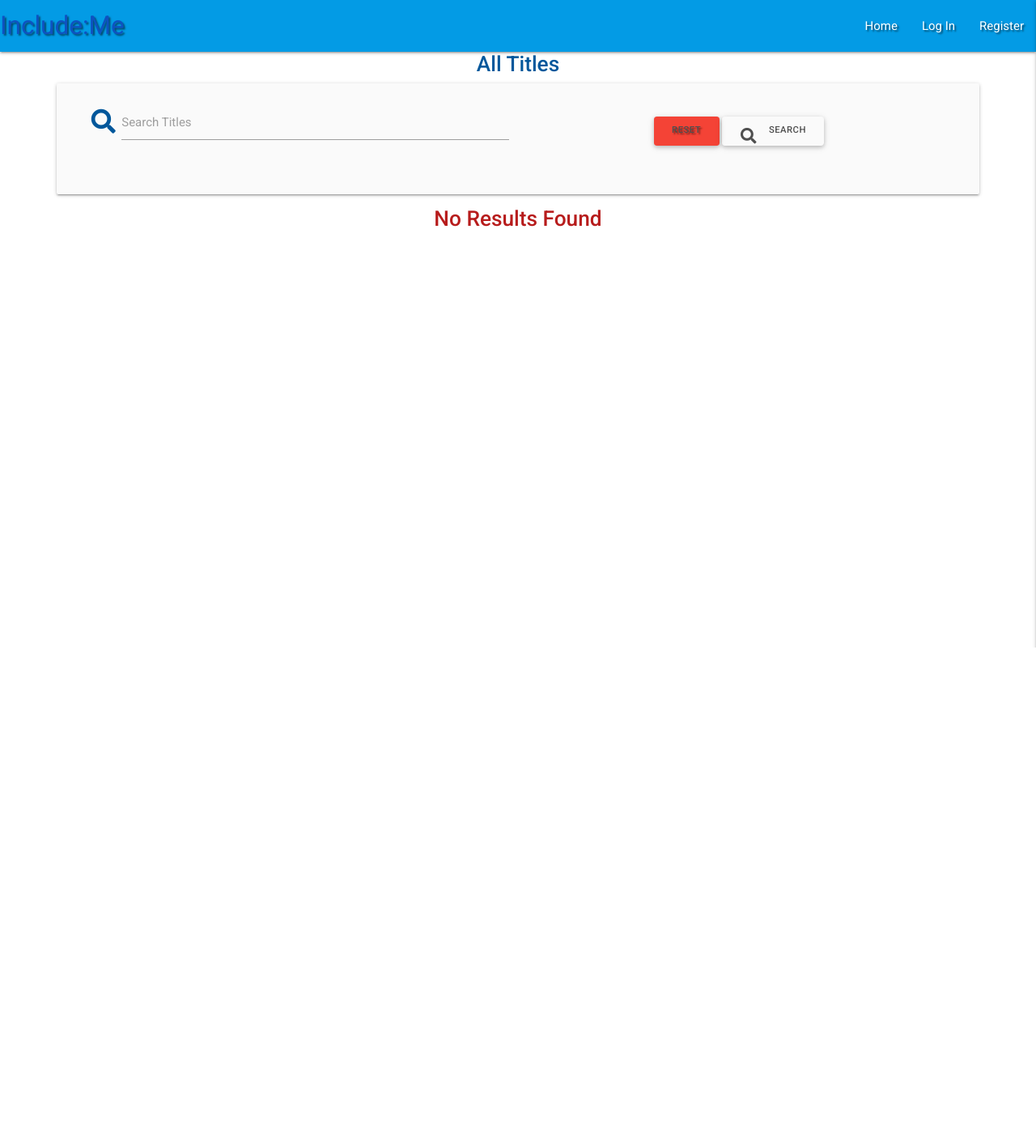
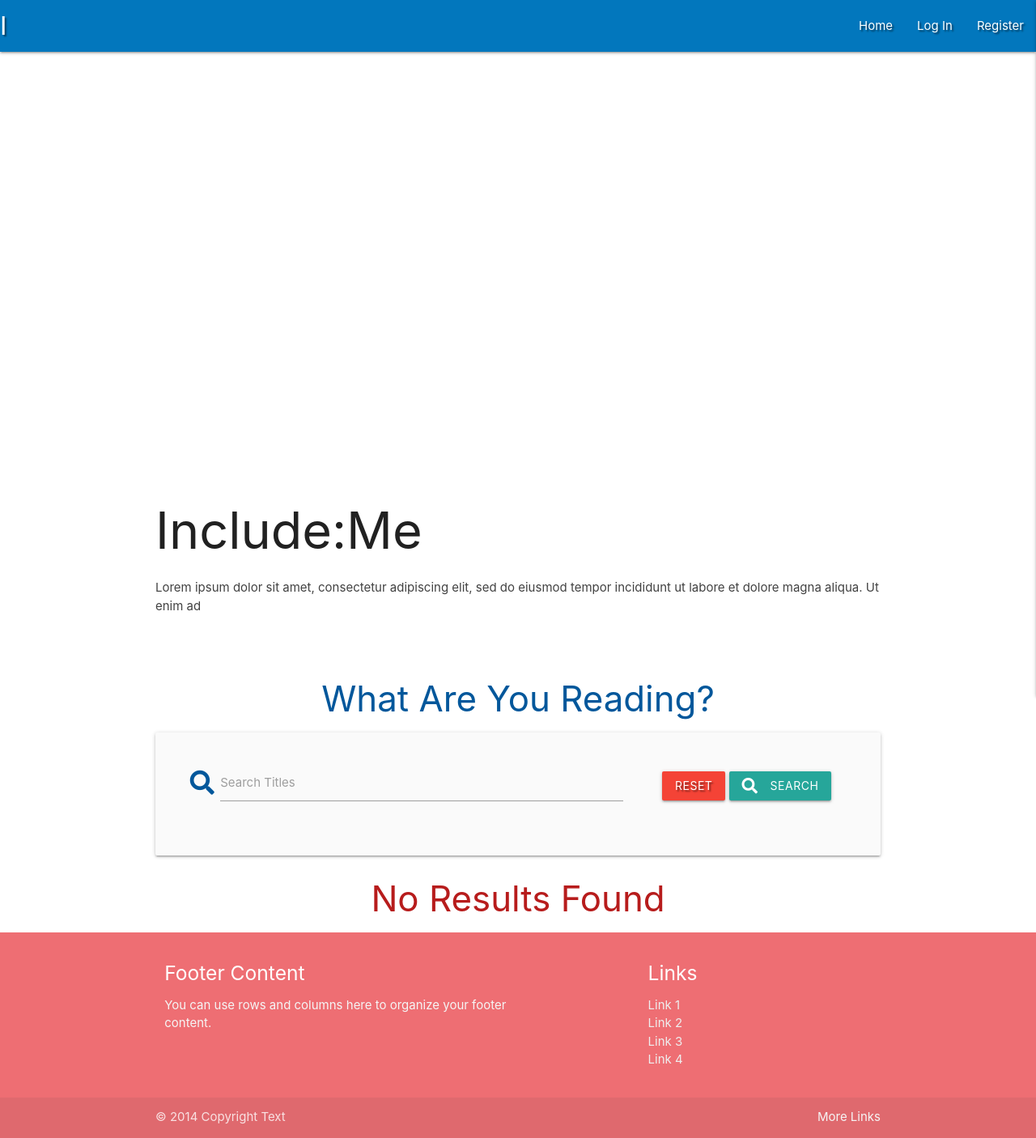
Before and after one commit to Benjamin144/Include-Me, a Flask app: page / in a window 1280 px wide. Shown: the whole page at 81% size. Before the commit the page ends 800 px from the top, so only its background shows below. Run offline with Flask 2, Linux system fonts and the light colour scheme; data that the repository does not hold is empty; some libraries are stand-ins or nearby versions.

Commit message:
add footer

```diff
--- a/static/js/script.js
+++ b/static/js/script.js
@@ -1,6 +1,7 @@
 /*
     jQuery for MaterializeCSS initialization
 */
+
 
 $(document).ready(function () {
     $(".sidenav").sidenav({edge: "right"});
--- a/templates/base.html
+++ b/templates/base.html
@@ -16,11 +16,7 @@
   href="https://fonts.googleapis.com/css?family=Roboto:300,400,500,700&display=swap"
   rel="stylesheet"
 />
-<!-- MDB -->
-<link
-  href="https://cdnjs.cloudflare.com/ajax/libs/mdb-ui-kit/3.2.0/mdb.min.css"
-  rel="stylesheet"
-/>
+
     <link rel="stylesheet" href="{{ url_for('static', filename='css/style.css') }}" type="text/css">
     {% block styles %}
     {% endblock %}
@@ -29,10 +25,11 @@
 <body>
 
 	<header>
+
         <!-- top navbar -->
-		<nav class="nav-extended text-shadow light-blue darken-1">
+		<nav class="nav-extended text-shadow light-blue darken-3">
 			<div class="nav-wrapper">
-				<a href="{{ url_for('get_titles') }}" class="brand-logo">Include:Me</a>
+				<a href="{{ url_for('get_titles') }}" class="brand-logo">I</a>
 				<a href="#" data-target="mobile-demo" class="sidenav-trigger right"><i class="fas fa-bars"></i></a>
 				<ul class="right hide-on-med-and-down">
 					<li><a href="{{ url_for('get_titles') }}">Home</a></li>
@@ -49,7 +46,17 @@
                     {% endif %}
 				</ul>
 			</div>
-		</nav>
+        </nav>
+
+      <div class="parallax-container">
+      <div class="parallax"><img src="images/parallax1.jpg"></div>
+    </div>
+    <div class="section white">
+      <div class="row container">
+        <h1 class="header">Include:Me</h1>
+        <p class="grey-text text-darken-3 lighten-3">Lorem ipsum dolor sit amet, consectetur adipiscing elit, sed do eiusmod tempor incididunt ut labore et dolore magna aliqua. Ut enim ad</p>
+      </div>
+    </div>
 
         <!-- mobile sidenav -->
 		<ul class="sidenav" id="mobile-demo">
@@ -84,20 +91,42 @@
     </section>
 
     <main class="container">
+
         {% block content %}
         {% endblock %}
     </main>
 
+    <footer class="page-footer">
+          <div class="container">
+            <div class="row">
+              <div class="col l6 s12">
+                <h5 class="white-text">Footer Content</h5>
+                <p class="grey-text text-lighten-4">You can use rows and columns here to organize your footer content.</p>
+              </div>
+              <div class="col l4 offset-l2 s12">
+                <h5 class="white-text">Links</h5>
+                <ul>
+                  <li><a class="grey-text text-lighten-3" href="#!">Link 1</a></li>
+                  <li><a class="grey-text text-lighten-3" href="#!">Link 2</a></li>
+                  <li><a class="grey-text text-lighten-3" href="#!">Link 3</a></li>
+                  <li><a class="grey-text text-lighten-3" href="#!">Link 4</a></li>
+                </ul>
+              </div>
+            </div>
+          </div>
+          <div class="footer-copyright">
+            <div class="container">
+            © 2014 Copyright Text
+            <a class="grey-text text-lighten-4 right" href="#!">More Links</a>
+            </div>
+          </div>
+        </footer>
 
     <script src="https://code.jquery.com/jquery-3.5.1.min.js"
         integrity="sha256-9/aliU8dGd2tb6OSsuzixeV4y/faTqgFtohetphbbj0=" crossorigin="anonymous"></script>
     <script src="https://cdnjs.cloudflare.com/ajax/libs/materialize/1.0.0/js/materialize.min.js"></script>
     <script src="{{ url_for('static', filename='js/script.js') }}"></script>
-    <!-- MDB -->
-<script
-  type="text/javascript"
-  src="https://cdnjs.cloudflare.com/ajax/libs/mdb-ui-kit/3.2.0/mdb.min.js"
-></script>
+
     {% block scripts %}
     {% endblock %}
 </body>
--- a/templates/titles.html
+++ b/templates/titles.html
@@ -1,7 +1,7 @@
 {% extends "base.html" %}
 {% block content %}
 
-    <h3 class="light-blue-text text-darken-4 center-align">All Titles</h3>
+    <h3 class="light-blue-text text-darken-4 center-align">What Are You Reading?</h3>
 
     <div class="row card-panel grey lighten-5">
         <form action="{{ url_for('search') }}" method="post" class="col s12">
```
